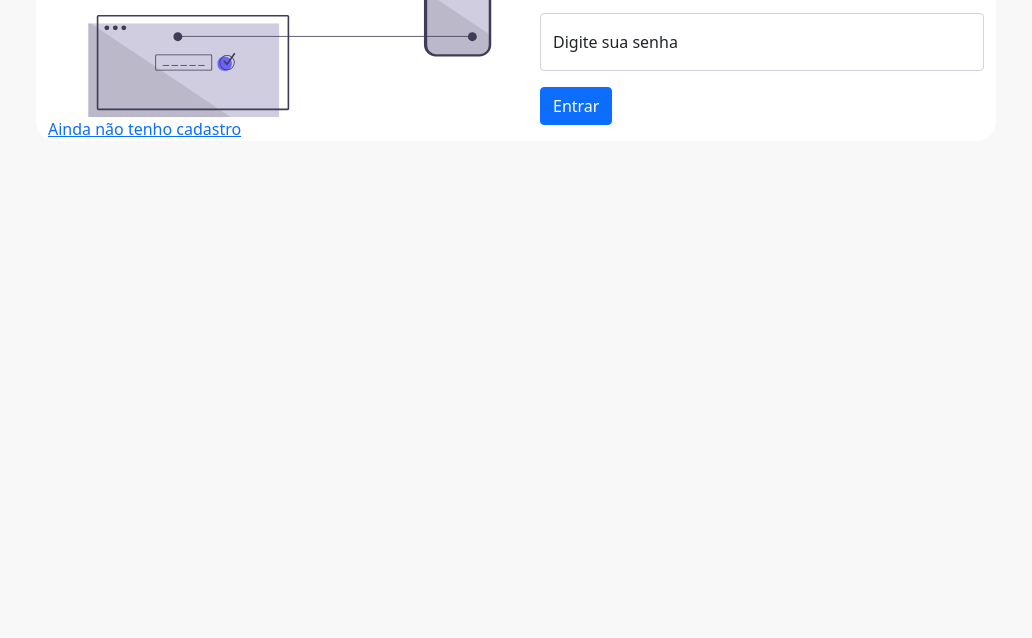
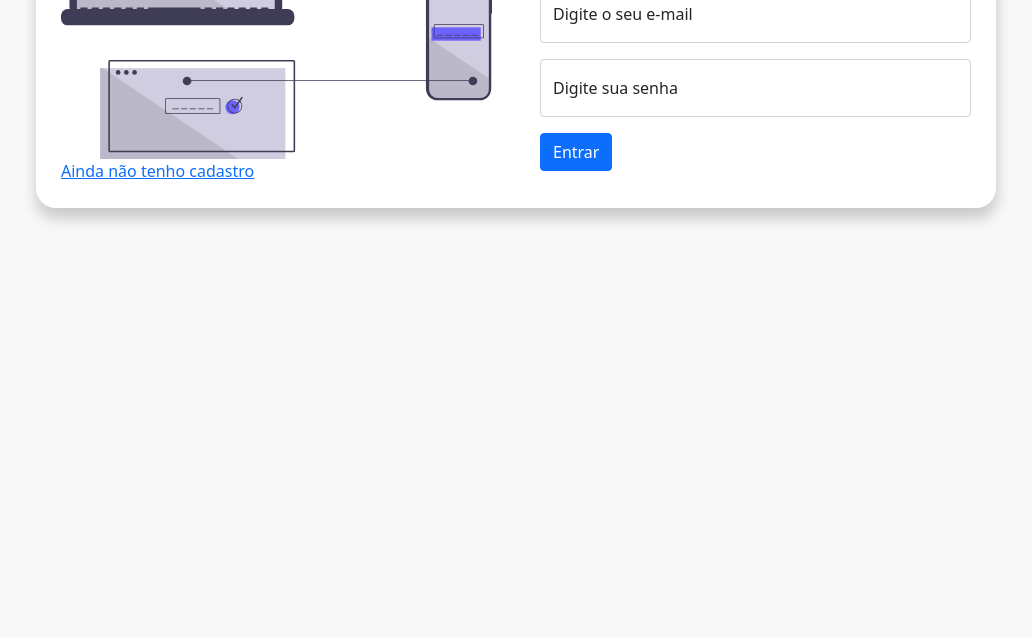
Before and after one commit to v2sousa/Tela_Login, a plain HTML site: page index.html in a window 1280 px wide. Shown: the part 162-800 px from the top of the page, without its empty margins (124-1156 px from the left). Drawn offline with nearby package versions, Linux system fonts and the light colour scheme.

Commit message:
Atualização
Primeiras configurações no css.

```diff
--- a/css/styles.css
+++ b/css/styles.css
@@ -5,4 +5,7 @@ body{
 #form-container{
     background-color: #fff;
     border-radius: 20px;
+    box-shadow: .5px 10px 15px rgba(0, 0, 0, .2);
+    margin: 25px auto;
+    padding: 25px;
 }
```
